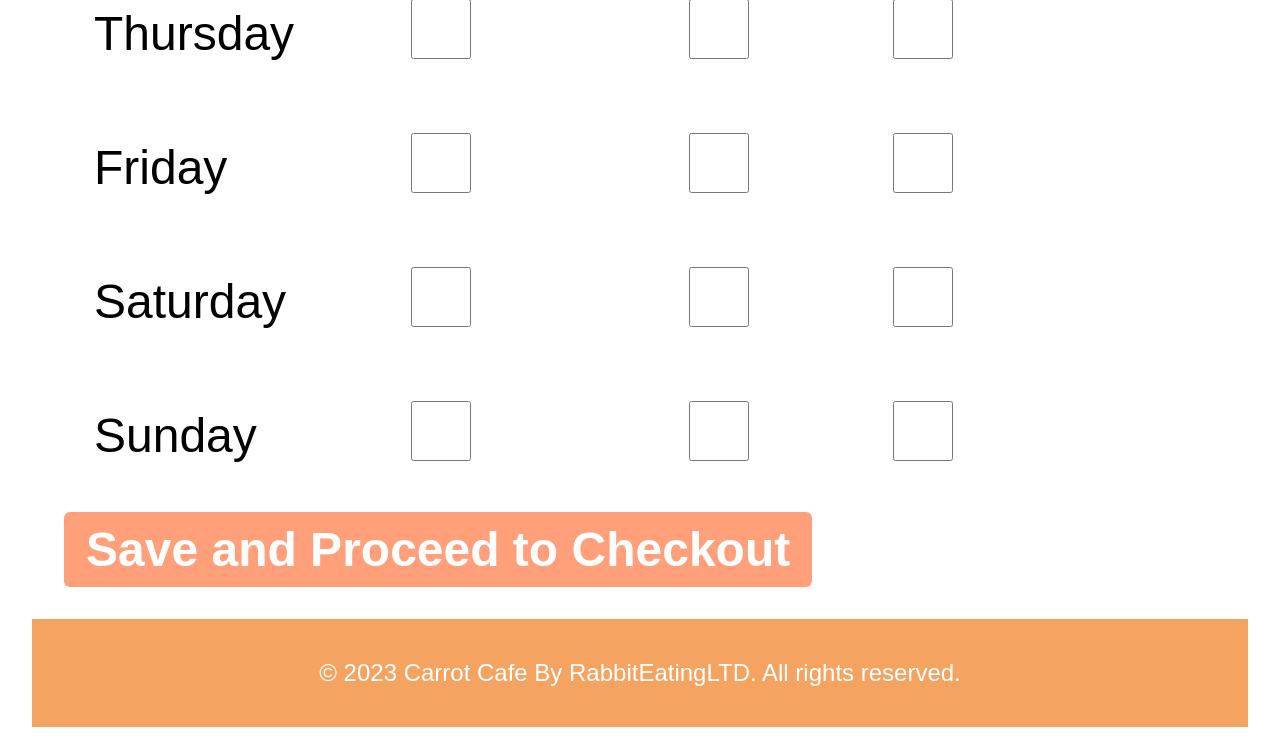
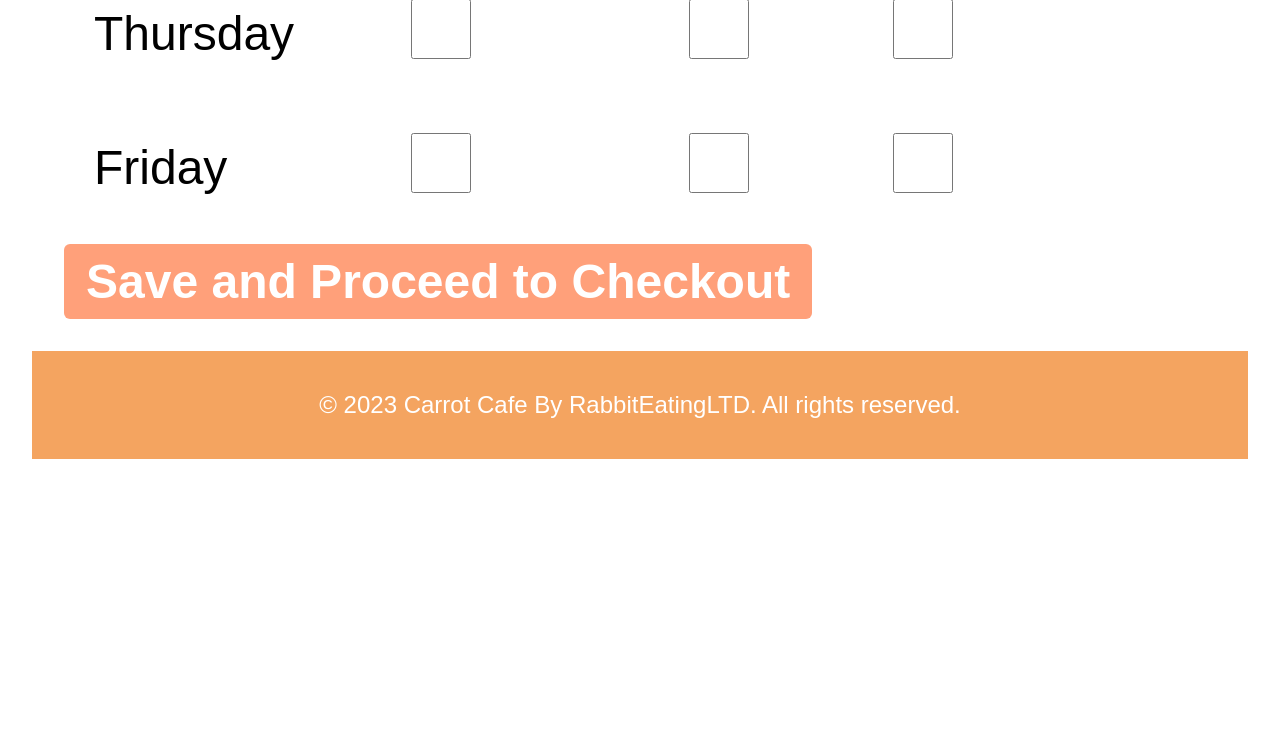
Before and after one commit to totalylegit/RabbitEatingLTD, a Flask app: template templates/homepage.html in a window 1280 px wide. Shown: the part 2879-3621 px from the top of the page. After the commit the page ends 3338 px from the top, so only its background shows below. Run offline with Flask 3, Linux system fonts and the light colour scheme; the template is opened without the code that fills it, so the values that code supplies are empty.

Commit message:
fix order days

```diff
--- a/templates/homepage.html
+++ b/templates/homepage.html
@@ -96,18 +96,6 @@
                     <td><input type="checkbox" name="friday_lunch" value="1" style="width: 60px; height: 60px;"></td>
                     <td><input type="checkbox" name="friday_dinner" value="1" style="width: 60px; height: 60px;"></td>
                     </tr>
-                    <tr>
-                    <td>Saturday</td>
-                    <td><input type="checkbox" name="saturday_breakfast" value="1" style="width: 60px; height: 60px;"></td>
-                    <td><input type="checkbox" name="saturday_lunch" value="1" style="width: 60px; height: 60px;"></td>
-                    <td><input type="checkbox" name="saturday_dinner" value="1" style="width: 60px; height: 60px;"></td>
-                    </tr>
-                    <tr>
-                    <td>Sunday</td>
-                    <td><input type="checkbox" name="sunday_breakfast" value="1" style="width: 60px; height: 60px;"></td>
-                    <td><input type="checkbox" name="sunday_lunch" value="1" style="width: 60px; height: 60px;"></td>
-                    <td><input type="checkbox" name="sunday_dinner" value="1" style="width: 60px; height: 60px;"></td>
-                    </tr>
                 </tbody>
             </table>
             <button type="submit" class="action-btn" style="font-size: 2em;" aria-label="Save selections and proceed to checkout">Save and Proceed to Checkout</button>
```
Also changed, not shown: templates/checkout.html (+0 -12 lines).
